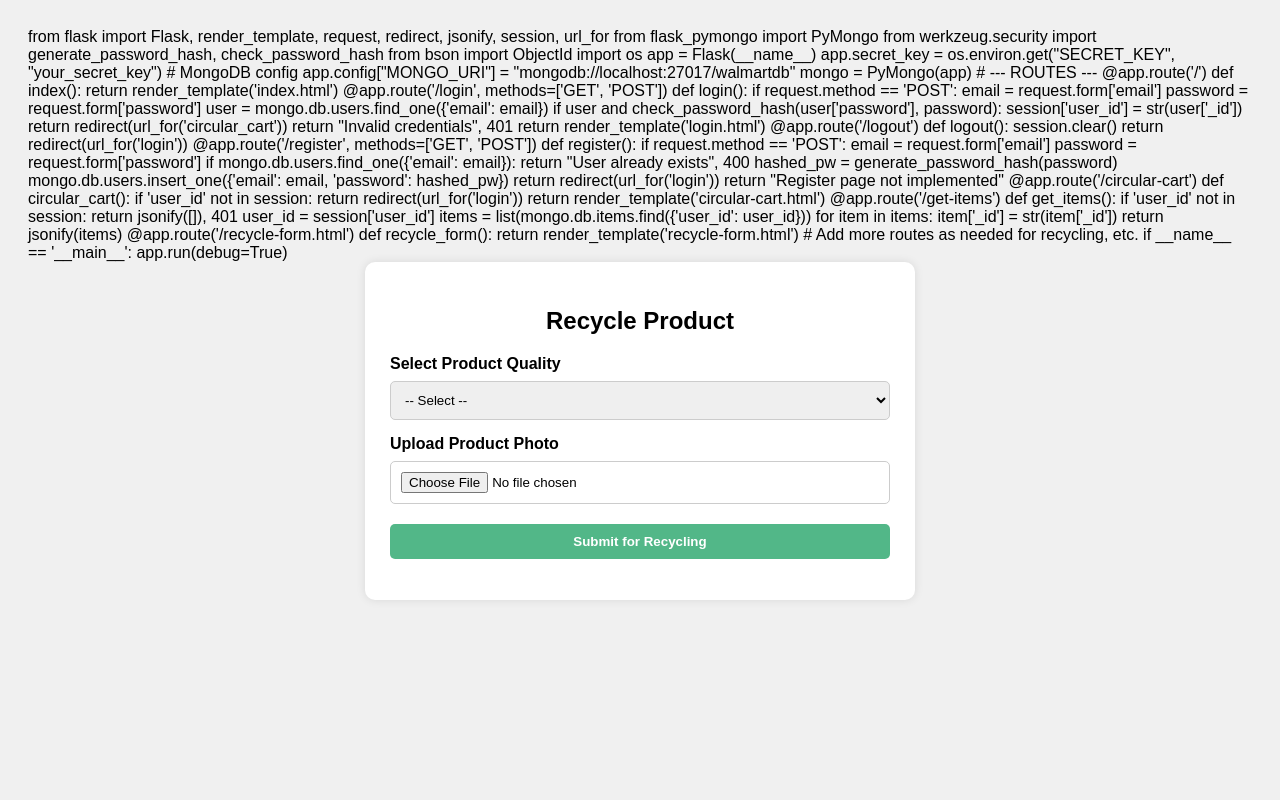
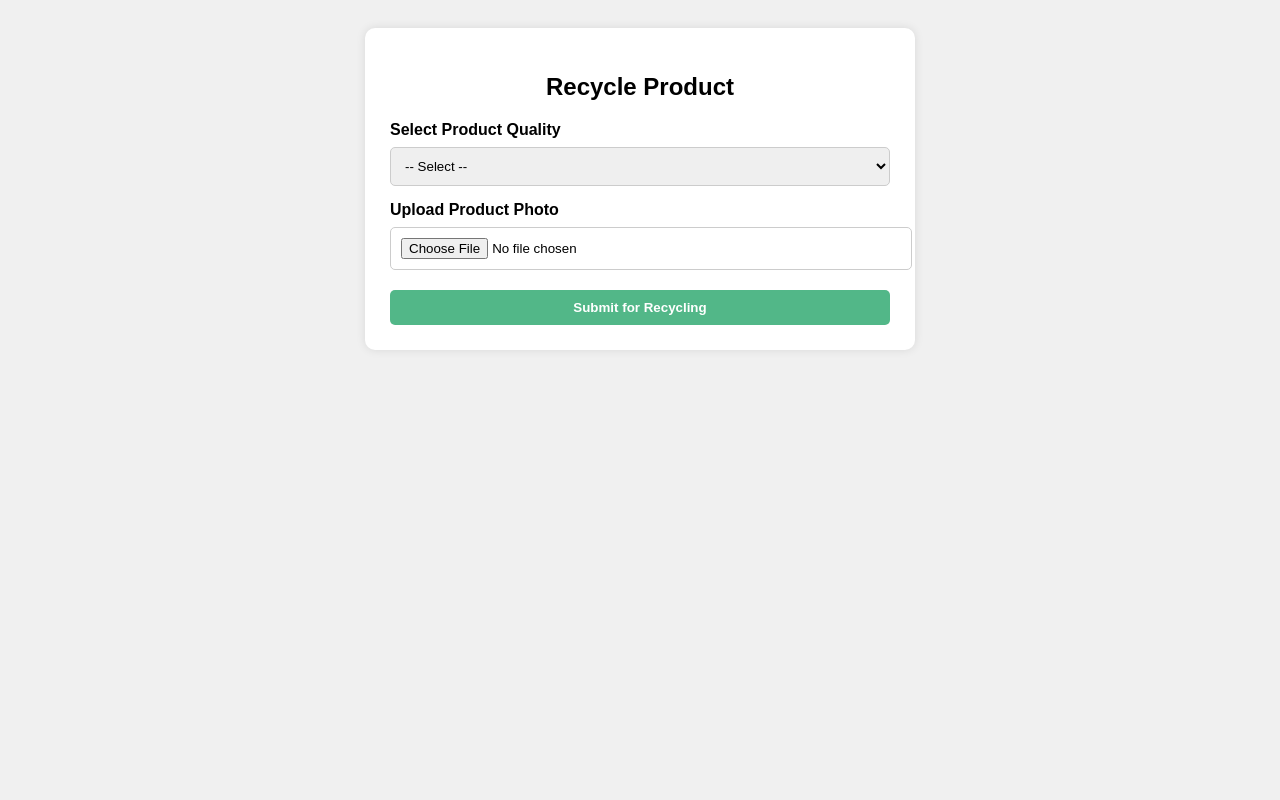
Before and after one commit to loki-1810/walmart-project-final, a Flask app: page /recycle-form.html in a window 1280 px wide. Run offline with Flask 3, Linux system fonts and the light colour scheme; some libraries are stand-ins or nearby versions.

Commit message:
Update recycle-form.html

```diff
--- a/templates/recycle-form.html
+++ b/templates/recycle-form.html
@@ -1,75 +1,4 @@
-from flask import Flask, render_template, request, redirect, jsonify, session, url_for
-from flask_pymongo import PyMongo
-from werkzeug.security import generate_password_hash, check_password_hash
-from bson import ObjectId
-import os
-
-app = Flask(__name__)
-app.secret_key = os.environ.get("SECRET_KEY", "your_secret_key")
-
-# MongoDB config
-app.config["MONGO_URI"] = "mongodb://localhost:27017/walmartdb"
-mongo = PyMongo(app)
-
-# --- ROUTES ---
-
-@app.route('/')
-def index():
-    return render_template('index.html')
-
-@app.route('/login', methods=['GET', 'POST'])
-def login():
-    if request.method == 'POST':
-        email = request.form['email']
-        password = request.form['password']
-        user = mongo.db.users.find_one({'email': email})
-        if user and check_password_hash(user['password'], password):
-            session['user_id'] = str(user['_id'])
-            return redirect(url_for('circular_cart'))
-        return "Invalid credentials", 401
-    return render_template('login.html')
-
-@app.route('/logout')
-def logout():
-    session.clear()
-    return redirect(url_for('login'))
-
-@app.route('/register', methods=['GET', 'POST'])
-def register():
-    if request.method == 'POST':
-        email = request.form['email']
-        password = request.form['password']
-        if mongo.db.users.find_one({'email': email}):
-            return "User already exists", 400
-        hashed_pw = generate_password_hash(password)
-        mongo.db.users.insert_one({'email': email, 'password': hashed_pw})
-        return redirect(url_for('login'))
-    return "Register page not implemented"
-
-@app.route('/circular-cart')
-def circular_cart():
-    if 'user_id' not in session:
-        return redirect(url_for('login'))
-    return render_template('circular-cart.html')
-
-@app.route('/get-items')
-def get_items():
-    if 'user_id' not in session:
-        return jsonify([]), 401
-    user_id = session['user_id']
-    items = list(mongo.db.items.find({'user_id': user_id}))
-    for item in items:
-        item['_id'] = str(item['_id'])
-    return jsonify(items)
-
-@app.route('/recycle-form.html')
-def recycle_form():
-    return render_template('recycle-form.html')
-
-# Add more routes as needed for recycling, etc.
-
-if __name__ == '__main__':
-    app.run(debug=True)<!DOCTYPE html>
+<!DOCTYPE html>
 <html lang="en">
 <head>
   <meta charset="UTF-8" />
```
